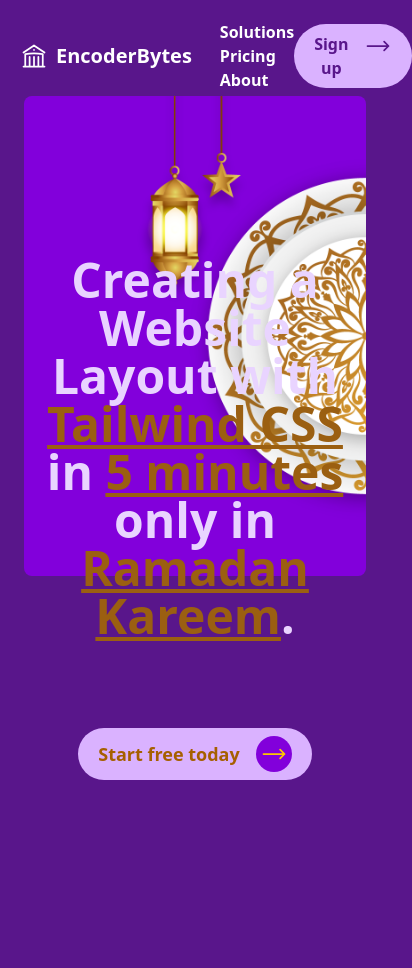
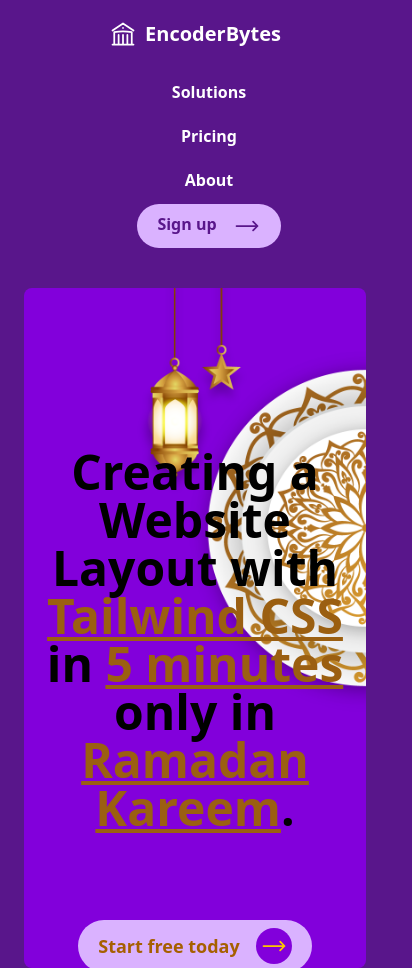
Before and after one commit to abdaloo/Tailwind_practice_site, a plain HTML site: page index.html in a window 390 px wide. Shown: the whole page, 412 px wide, since content can reach past the window. Before the commit the page ends 844 px from the top, so only its background shows below. Drawn offline with nearby package versions, Linux system fonts and the light colour scheme.

Commit message:
Navbar Responsivness Complete

```diff
--- a/index.html
+++ b/index.html
@@ -6,13 +6,13 @@
   <title>Tailwind Hero Section</title>
   <script src="https://cdn.jsdelivr.net/npm/@tailwindcss/browser@4"></script>
 </head>
-<body class="bg-purple-900 box-border">
+<body class="bg-purple-900 ">
   <!-- Navigation BAr -->
 
-  <nav class="p-5 mx-auto h-24">
-    <div class="flex justify-around items-center">
-      <div class="text-xl font-bold text-white flex gap-2 items-center cursor-pointer">
-        <span>
+  <nav class="p-5 mx-auto h-24 max-[633px]:mb-10">
+    <div class="flex justify-around items-center max-[633px]:flex  max-[633px]:flex-col">
+      <div class="text-xl font-bold text-white flex gap-2 items-center cursor-pointer max-[633px]:mb-3">
+        <span class="">
           <!-- Navbar Logo Icon code -->
           <svg xmlns="http://www.w3.org/2000/svg" fill="none" viewBox="0 0 24 24" stroke-width="1.5" stroke="currentColor" class="size-7">
             <path stroke-linecap="round" stroke-linejoin="round" d="M12 21v-8.25M15.75 21v-8.25M8.25 21v-8.25M3 9l9-6 9 6m-1.5 12V10.332A48.36 48.36 0 0 0 12 9.75c-2.551 0-5.056.2-7.5.582V21M3 21h18M12 6.75h.008v.008H12V6.75Z" />
@@ -25,14 +25,14 @@
         </span>
       </div>
       <!-- Navigation Links -->
-      <div class="text-white font-bold">
-        <a href="#" class="pl-7 hover:text-purple-300">Solutions</a>
-        <a href="#" class="pl-7 hover:text-purple-300">Pricing</a>
-        <a href="#" class="pl-7 hover:text-purple-300">About</a>
+      <div class="text-white font-bold max-[633px]:mb-3 max-[633px]:flex max-[633px]:flex-col max-[633px]:justify-center max-[633px]:items-center">
+        <a href="#" class="pl-7 hover:text-purple-300 max-[633px]:mt-5">Solutions</a>
+        <a href="#" class="pl-7 hover:text-purple-300 max-[633px]:mt-5">Pricing</a>
+        <a href="#" class="pl-7 hover:text-purple-300 max-[633px]:mt-5">About</a>
       </div>
       <!-- Signup arrow icon  -->
-      <div class="text-white">
-        <button class="bg-purple-300 hover:bg-purple-700 text-purple-900 hover:text-white font-bold py-2 px-5 rounded-full flex justify-center gap-4 items-evenly cursor-pointer"><span>Sign up</span> <span><svg xmlns="http://www.w3.org/2000/svg" fill="none" viewBox="0 0 24 24" stroke-width="1.5" stroke="currentColor" class="size-7">
+      <div class="text-white max-[633px]:ml-7">
+        <button class="bg-purple-300 hover:bg-purple-700 text-purple-900 hover:text-white font-bold py-2 px-5 rounded-full flex justify-center gap-4 items-evenly cursor-pointer "><span>Sign up</span> <span><svg xmlns="http://www.w3.org/2000/svg" fill="none" viewBox="0 0 24 24" stroke-width="1.5" stroke="currentColor" class="size-7">
           <path stroke-linecap="round" stroke-linejoin="round" d="M17.25 8.25 21 12m0 0-3.75 3.75M21 12H3" />
         </svg>
         </span></button>
@@ -41,11 +41,11 @@
   </nav>
 
   <!-- Hero Section -->
-  <main class="rounded-lg bg-purple-700 h-120 mx-6 ">
+  <main class="rounded-lg bg-purple-700 h-120 mx-6 overflow-hidden max-[633px]:mt-48 max-[633px]:h-170">
 
-    <div class="bg-[url('/img/ramadan.png')] bg-cover bg-right bg-no-repeat h-120"><!-- Hero Section Background Image -->
+    <div class="bg-[url('/img/ramadan.png')] bg-cover bg-right bg-no-repeat h-120 "><!-- Hero Section Background Image -->
       <div class="flex justify-evenly items-center text-center flex-col gap-22">
-        <div class="font-black  text-5xl text-center mt-40 text-purple-200 ">
+        <div class="font-black  text-5xl text-center mt-40 text-black ">
           Creating a Website Layout with <br>
           <span class="text-[#9B5F11] underline">Tailwind CSS</span>
           in <span class="text-[#9B5F11] underline">5 minutes</span> <br> only in <span  class="text-[#9B5F11] underline">Ramadan Kareem</span>.
```
